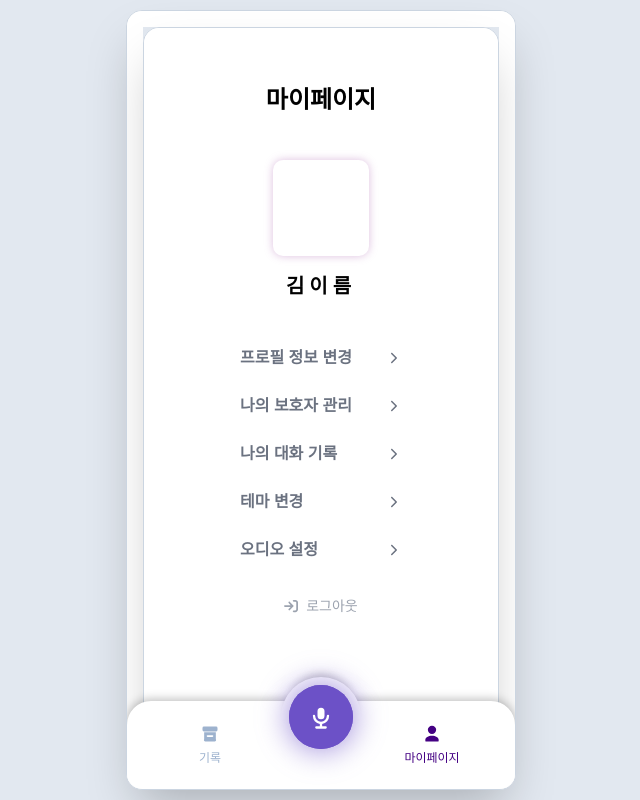
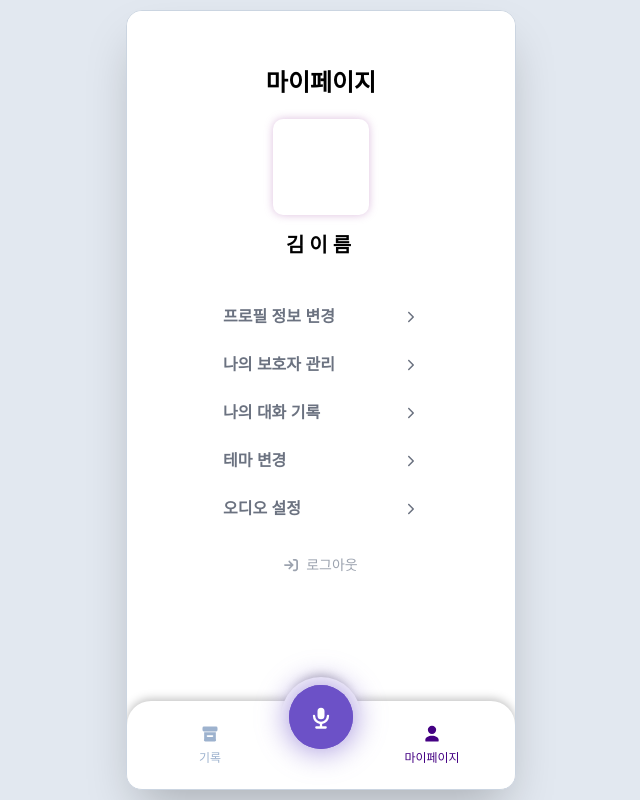
Before and after one commit to taeranlee/maumii, a React (Vite) app: page /mypage in a window 1280 px wide. Shown: the whole page, without its empty margins (319-959 px from the left). Built offline with nearby package versions, Linux system fonts and the light colour scheme.

Commit message:
feat: mypage 에서 이어지는 페이지 작업

```diff
--- a/package.json
+++ b/package.json
@@ -10,8 +10,10 @@
     "preview": "vite preview"
   },
   "dependencies": {
+    "axios": "^1.11.0",
     "react": "^19.1.1",
     "react-dom": "^19.1.1",
+    "react-icons": "^5.5.0",
     "react-router-dom": "^7.8.1"
   },
   "devDependencies": {
--- a/src/App.jsx
+++ b/src/App.jsx
@@ -4,7 +4,8 @@ import Intro from "./pages/Intro.jsx";
 import Login from "./pages/Login.jsx";
 import Register from "./pages/Register.jsx";
 import Mypage from "./pages/Mypage.jsx";
-// import MyPageEdit from "./pages/MypageEdit.jsx";
+import MyPageEdit from "./pages/MypageEdit.jsx";
+import MyPageProtector from "./pages/MyPageProtector.jsx";
 import Navigation from "./components/Navigation.jsx";
 import RegisterDetail from "./pages/RegisterDetail.jsx";
 import Layout from "./components/Layout.jsx";
@@ -19,6 +20,8 @@ export default function App() {
             element={<div className="p-6">녹음 페이지</div>}
           />
           <Route path="/mypage" element={<Mypage />} />
+          <Route path="/mypage/edit" element={<MyPageEdit />} />
+          <Route path="/mypage/protector" element={<MyPageProtector />} />
           <Route path="/login" element={<Login />} />
           <Route path="/register" element={<Register />} />
           <Route path="/register/detail" element={<RegisterDetail />} />
--- a/src/components/Title.jsx
+++ b/src/components/Title.jsx
@@ -1,10 +1,19 @@
-export default function Title({ children, variant = "default", className = "" }) {
-  const base = "font-bold text-center mb-6 " + className;
+export default function Title({ children, variant = "default", className = "", icon }) {
+  const base = "font-bold text-center relative " + className;
 
   const styles = {
     auth: "m-20 text-4xl text-primary " + base,   // 로그인/회원가입용
     default: "text-2xl text-black " + base,      // 일반 페이지용
   };
 
-  return <div className={styles[variant]}>{children}</div>;
+  return (
+    <div className={`${styles[variant]} ${className}`}>
+      {icon && (
+        <span className="absolute left-4 top-1/2 transform -translate-y-1/2">
+          {icon}
+        </span>
+      )}
+      <span>{children}</span>
+    </div>
+  );
 }
--- /dev/null
+++ b/src/pages/MyPageProtector.jsx
@@ -0,0 +1,110 @@
+import { useEffect, useState } from "react";
+import axios from "axios";
+import Title from "../components/Title";
+import Input from "../components/Input";
+import Button from "../components/Button";
+import { Link } from "react-router-dom";
+import Collapse from "../components/Collapse"
+import { FaArrowLeft } from "react-icons/fa6";
+import { FaCirclePlus } from "react-icons/fa6";
+
+export default function MyPageProtector() {
+    const [email, setEmail] = useState("");
+    const [code, setCode] = useState("");
+    const [list, setList] = useState([]);
+    const [showCodeInput, setShowCodeInput] = useState(false);
+
+    // 처음 렌더링 시 DB에서 기존 데이터 불러오기
+    useEffect(() => {
+        const fetchData = async () => {
+            try {
+                const res = await axios.get("/mypage/protector");
+                setList(res.data);
+            } catch(error) {
+                console.log("API 에러: ", error);
+            }
+        };
+        fetchData();
+    }, []);
+
+    // 버튼 클릭 시 DB에 저장 + 화면 비동기 업데이트
+    const handleSubmit = async (e) => {
+        e.preventDefault();
+        if(!canSubmit){
+            alert("빈 곳을 채워주세요.");
+            return;
+        }
+        const res = await axios.post("/mypage/protector", { email });
+        setList((prev) => [...prev, res.data]); // 화면 비동기 업데이트
+    }
+
+    return (
+        <div className="mx-auto w-full max-w-[330px]">
+            <Title variant="default" className="my-10" icon={<Link to="/mypage"><FaArrowLeft className="text-lg"/></Link>}>보호자 관리</Title>
+            <div className="px-6 space-y-3 mb-4">
+                <span className="font-bold text-gray-500">등록된 이메일</span>
+                {/* DB 에서 보호자 목록 불러올 때
+                {list.map((u, i) => (
+                    <div className="bg-gray-100 flex justify-between items-center px-2 py-2 shadow-[0_2px_4px_rgba(0,0,0,0.25)]" style={{borderRadius:'10px'}}>
+                        <span className="pl-2 font-bold text-gray-700">kosamsa3@gmail.com</span>
+                        <Link to="/">
+                            <span className="bg-white text-sm px-2 py-1" style={{borderRadius:'10px'}}>삭제</span>
+                        </Link>
+                    </div>
+                ))}  */}
+                <div className="bg-gray-100 flex justify-between items-center px-2 py-2 shadow-[0_2px_4px_rgba(0,0,0,0.25)]" style={{borderRadius:'10px'}}>
+                    <span className="pl-2 font-bold text-gray-700">kosamsa3@gmail.com</span>
+                    <Link to="/">
+                        <span className="bg-white text-sm px-2 py-1" style={{borderRadius:'10px'}}>삭제</span>
+                    </Link>
+                </div>
+            </div>
+
+            <div className="px-6 my-10 cursor-pointer">
+                <div className="place-items-center border py-1" style={{borderRadius:'5px'}} onClick={() => setShowCodeInput(true)}>
+                    <FaCirclePlus className="text-primary"/>
+                </div>
+            </div>
+
+            <Collapse show={showCodeInput} duration={350}>
+                <form onSubmit={handleSubmit} className="flex-1 overflow-y-auto bg-white">
+                    <div className="mx-auto w-full max-w-[330px] px-6 pb-24 space-y-3">
+                        {/* 이메일 + 인증하기 */}
+                        <div className="flex items-end gap-2">
+                            <Input
+                                className="flex-1"
+                                label="이메일"
+                                value={email}
+                                onChange={(e) => setEmail(e.target.value)}
+                                placeholder="전체 이메일 입력"
+                            />
+                            <Button variant="outline">
+                                인증하기
+                            </Button>
+                        </div>
+
+                        {/* 인증번호 입력창 (조건부 렌더링) */}
+                        <div className="flex items-end gap-2">
+                            <Input
+                                className="flex-1"
+                                label="인증번호"
+                                value={code}
+                                onChange={(e) => setCode(e.target.value)}
+                                placeholder="6자리"
+                            />
+                            <Button variant="outline">
+                                확인
+                            </Button>
+                        </div>
+                    </div>
+                </form>
+            </Collapse>
+
+            <div className="px-6 sticky bottom-12 pt-5 bg-white">
+                <Button full type="submit">
+                    저장하기
+                </Button>
+            </div>
+        </div>
+    );
+}
--- a/src/pages/Mypage.jsx
+++ b/src/pages/Mypage.jsx
@@ -1,6 +1,3 @@
-import Button from "../components/Button";
-import Input from "../components/Input";
-import Layout from "../components/Layout";
 import Title from "../components/Title";
 import { Link } from "react-router-dom";
 import { IoIosArrowForward } from "react-icons/io";
@@ -8,42 +5,40 @@ import { FaArrowRightToBracket } from "react-icons/fa6";
 
 export default function Mypage() {
   return (
-    <Layout>
     <div>
-          <Title variant="default" className="mt-10" >마이페이지</Title>
+        <Title variant="default" className="mt-10">마이페이지</Title>
         <div className="place-items-center text-center space-y-4 p-5">
             <div className="w-24 h-24 shadow-[0_0px_8px_rgba(169,96,176,0.4)]" style={{borderRadius:'10px'}}></div>
             <h2 className="text-lg font-bold" style={{letterSpacing: '5px', display: 'inline-block'}}>김이름</h2>
         </div>
         <div className="mt-6 space-y-5">
-            <Link to="/" className="w-full h-7 px-20 flex justify-between items-center">
-              <a className="font-bold text-gray-500">프로필 정보 변경</a>
+          <Link to="/mypage/edit" className="w-full h-7 px-20 flex justify-between items-center">
+            <span className="font-bold text-gray-500">프로필 정보 변경</span>
+            <IoIosArrowForward className="text-gray-500" />
+          </Link>
+          <Link to="/mypage/protector" className="w-full h-7 px-20 flex justify-between items-center">
+            <span className="font-bold text-gray-500">나의 보호자 관리</span>
             <IoIosArrowForward className="text-gray-500" />
           </Link>
           <Link to="/" className="w-full h-7 px-20 flex justify-between items-center">
-              <a className="font-bold text-gray-500">나의 보호자 관리</a>
+            <span className="font-bold text-gray-500">나의 대화 기록</span>
             <IoIosArrowForward className="text-gray-500" />
           </Link>
           <Link to="/" className="w-full h-7 px-20 flex justify-between items-center">
-              <a className="font-bold text-gray-500">나의 대화 기록</a>
+            <span className="font-bold text-gray-500">테마 변경</span>
             <IoIosArrowForward className="text-gray-500" />
           </Link>
           <Link to="/" className="w-full h-7 px-20 flex justify-between items-center">
-              <a className="font-bold text-gray-500">테마 변경</a>
-                <IoIosArrowForward className="text-gray-500" />
-            </Link>
-            <Link to="/" className="w-full h-7 px-20 flex justify-between items-center">
-              <a className="font-bold text-gray-500">오디오 설정</a>
+            <span className="font-bold text-gray-500">오디오 설정</span>
             <IoIosArrowForward className="text-gray-500" />
           </Link>
         </div>
         <div className="mt-8">
           <Link to="/" className="text-center flex justify-center items-center">
             <FaArrowRightToBracket className="mr-2 text-sm text-gray-400"/>
-              <a className="text-sm text-gray-400">로그아웃</a>
+            <span className="text-sm text-gray-400">로그아웃</span>
           </Link>
         </div>
     </div>
-    </Layout>
   );
 }
--- a/src/pages/MypageEdit.jsx
+++ b/src/pages/MypageEdit.jsx
@@ -1,5 +1,26 @@
-import Button from "../components/Button";
-import Input from "../components/Input";
-import Layout from "../components/Layout";
 import Title from "../components/Title";
 import { Link } from "react-router-dom";
+import { FaArrowLeft } from "react-icons/fa6";
+import { IoIosArrowForward } from "react-icons/io";
+
+export default function MypageEdit() {
+  return (
+    <div>
+        <Title variant="default" className="mt-10" icon={<Link to="/mypage"><FaArrowLeft className="text-lg"/></Link>}>프로필 변경</Title>
+        <div className="place-items-center text-center space-y-4 p-5">
+            <div className="w-24 h-24 shadow-[0_0px_8px_rgba(169,96,176,0.4)]" style={{borderRadius:'10px'}}></div>
+            <h2 className="text-lg font-bold" style={{letterSpacing: '5px', display: 'inline-block'}}>김이름</h2>
+        </div>
+        <div className="mt-6 space-y-5">
+          <Link to="/" className="w-full h-7 px-20 flex justify-between items-center">
+            <span className="font-bold text-gray-500">전화번호 변경하기</span>
+            <IoIosArrowForward className="text-gray-500" />
+          </Link>
+          <Link to="/" className="w-full h-7 px-20 flex justify-between items-center">
+            <span className="font-bold text-gray-500">비밀번호 변경하기</span>
+            <IoIosArrowForward className="text-gray-500" />
+          </Link>
+        </div>
+    </div>
+  );
+}
```
Also changed, not shown: 1 other file (tests, documents, lock files or other folders). Lines whose indentation alone changed are shown as unchanged.
